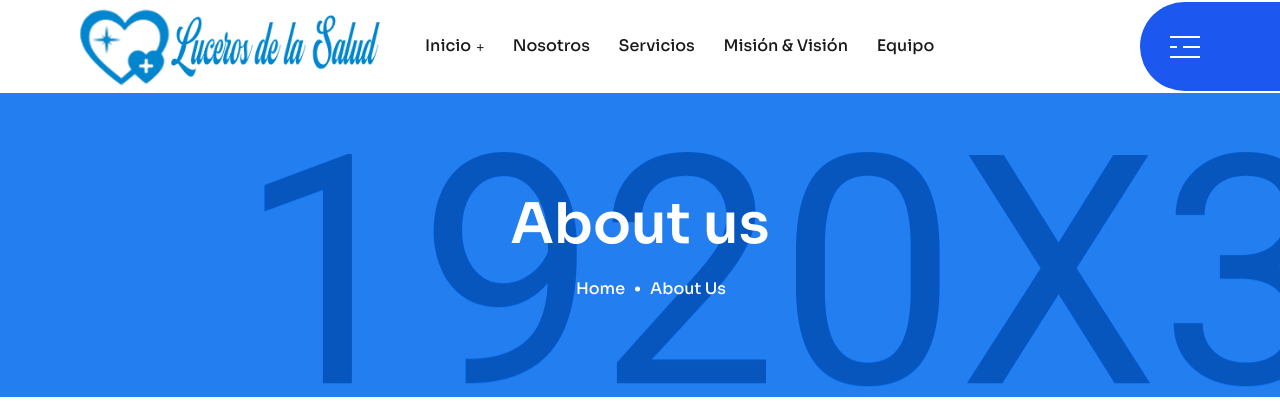
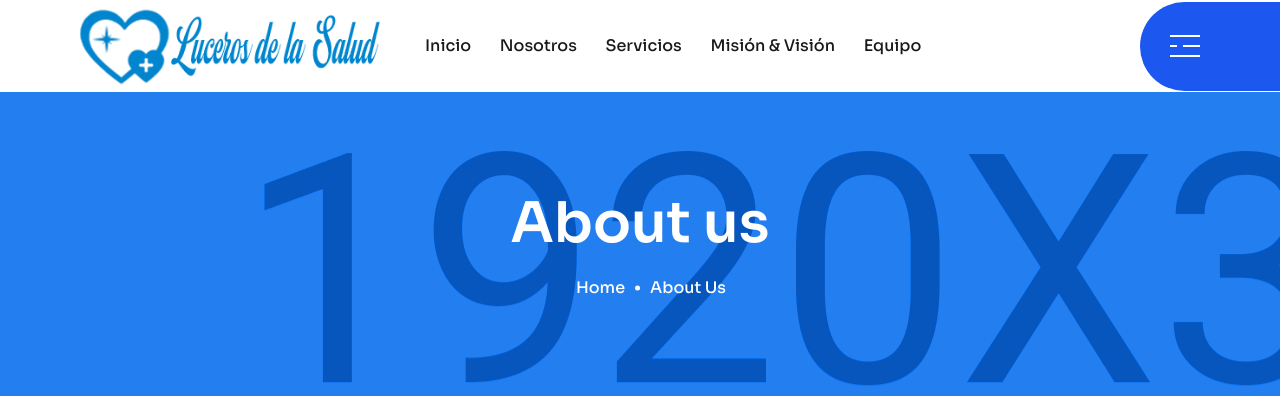
Before and after one commit to jturizo1/lucerodelasalud, a PHP site: page /about.php in a window 1280 px wide. Shown: the top 420 px of the page. Run offline with PHP 8.4, Linux system fonts and the light colour scheme.

Commit message:
Modificación <Header-Inicio>

```diff
--- a/assets/includes/header.php
+++ b/assets/includes/header.php
@@ -12,7 +12,7 @@
                 <div class="main-menu">
                     <nav id="mobile-menu">
                         <ul>
-                            <li class="has-dropdown active menu-thumb">
+                            <li>
                                 <a href="#">Inicio</a>
                             </li>
                             <li>
```
